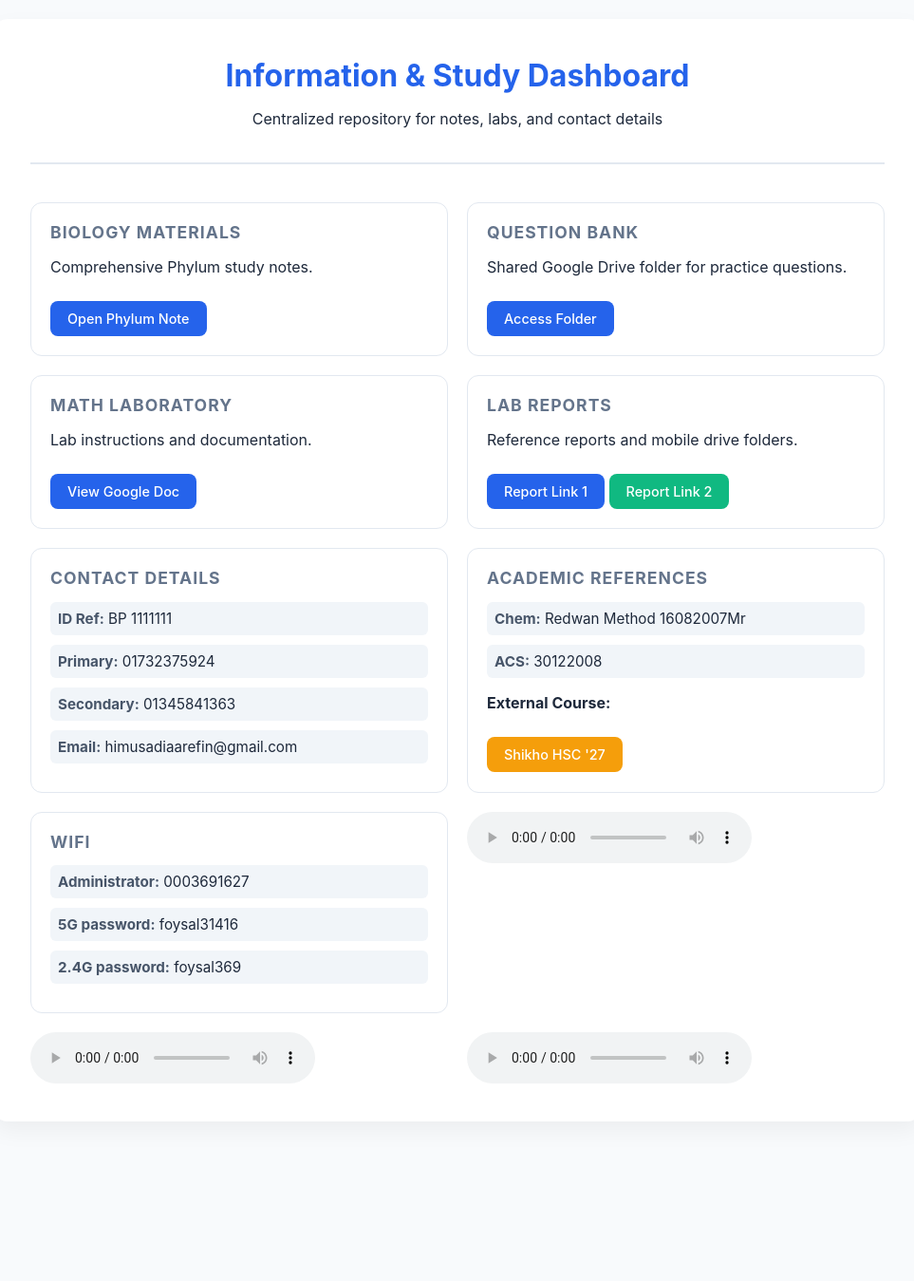
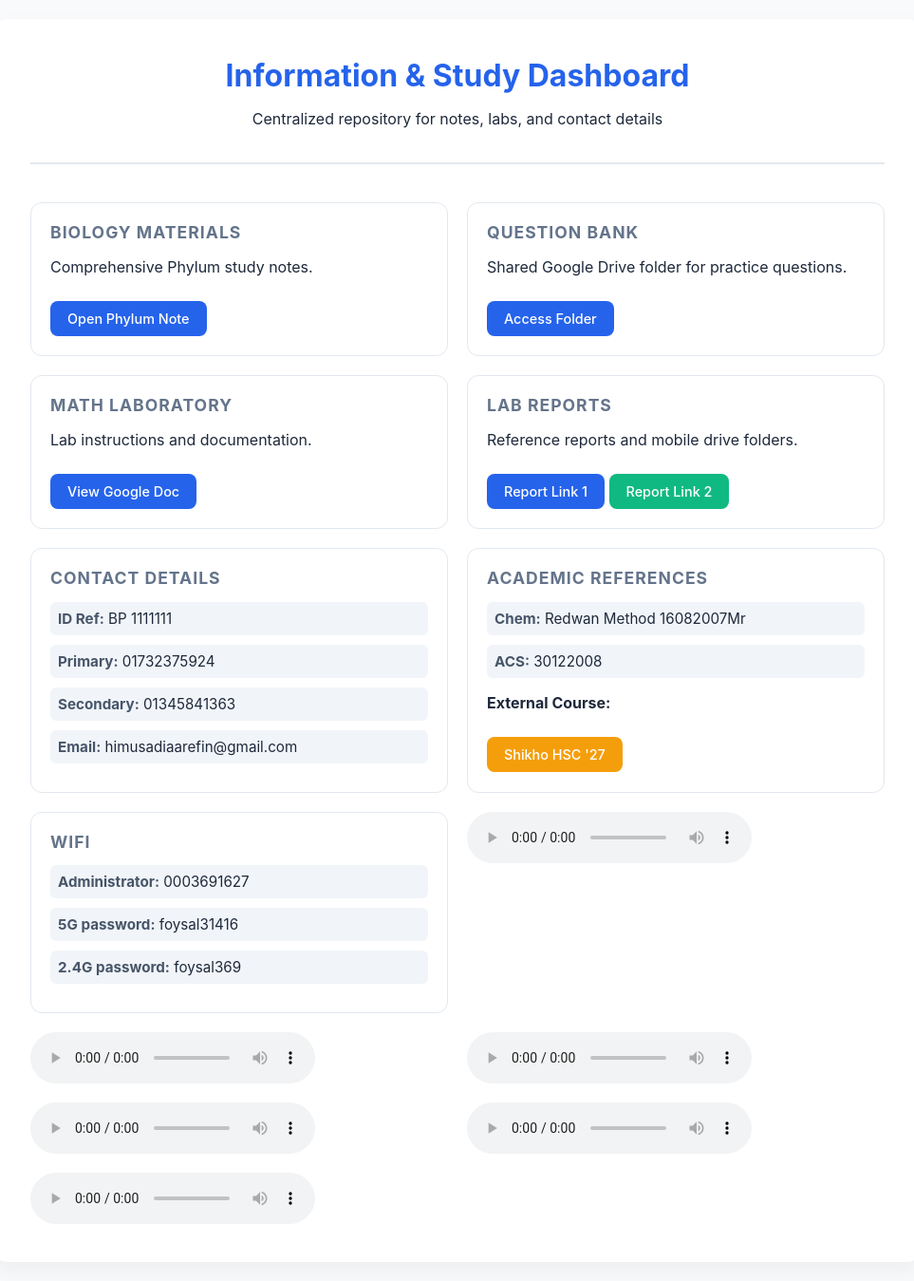
Before and after one commit to foysal1627/foysal1627.github.io, a Jekyll site: the page dashboard/index.html, which Jekyll copies as it is, in a window 1280 px wide. Shown: the whole page at 95% size, without its empty margins (158-1121 px from the left). Built offline with Jekyll 4.4.1, drawn with Linux system fonts in a browser that asks for light colours; before the commit the page ends 1201 px from its top, so only the background shows below that.

Commit message:
Add additional audio tracks to index.html
Added multiple audio sources to the dashboard.

```diff
--- a/dashboard/index.html
+++ b/dashboard/index.html
@@ -182,6 +182,20 @@
   Apnar browser ti audio tag support kore na.
 </audio>
 
+        <audio controls>
+  <source src="https://foysal1627.github.io/assets/jimibhai1.m4a" type="audio/mpeg">
+  Apnar browser ti audio tag support kore na.
+        </audio>
+
+        <audio controls>
+  <source src="https://foysal1627.github.io/assets/jimibhai2.m4a" type="audio/mpeg">
+  Apnar browser ti audio tag support kore na.
+        </audio>
+
+        <audio controls>
+  <source src="https://foysal1627.github.io/assets/jimibhai3.m4a" type="audio/mpeg">
+  Apnar browser ti audio tag support kore na.
+        </audio>
     </div>
 </div>
 
```
